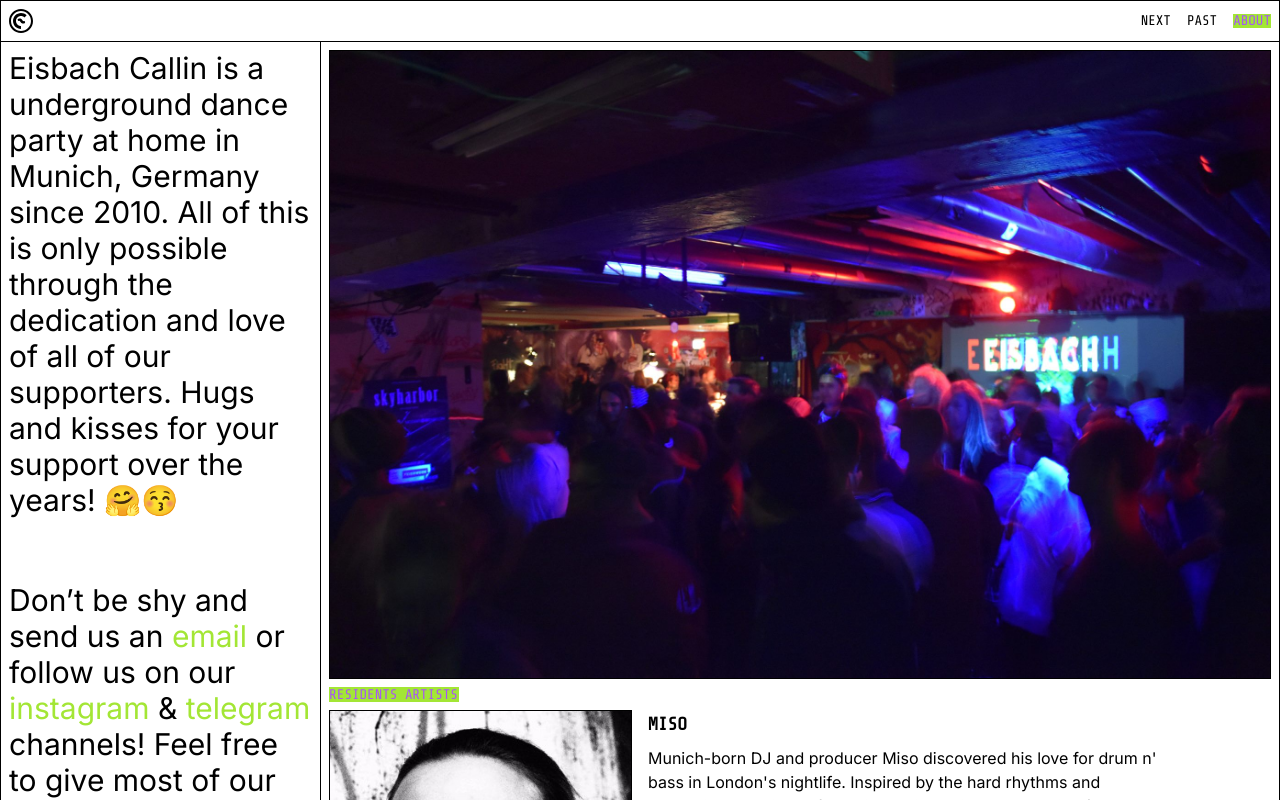
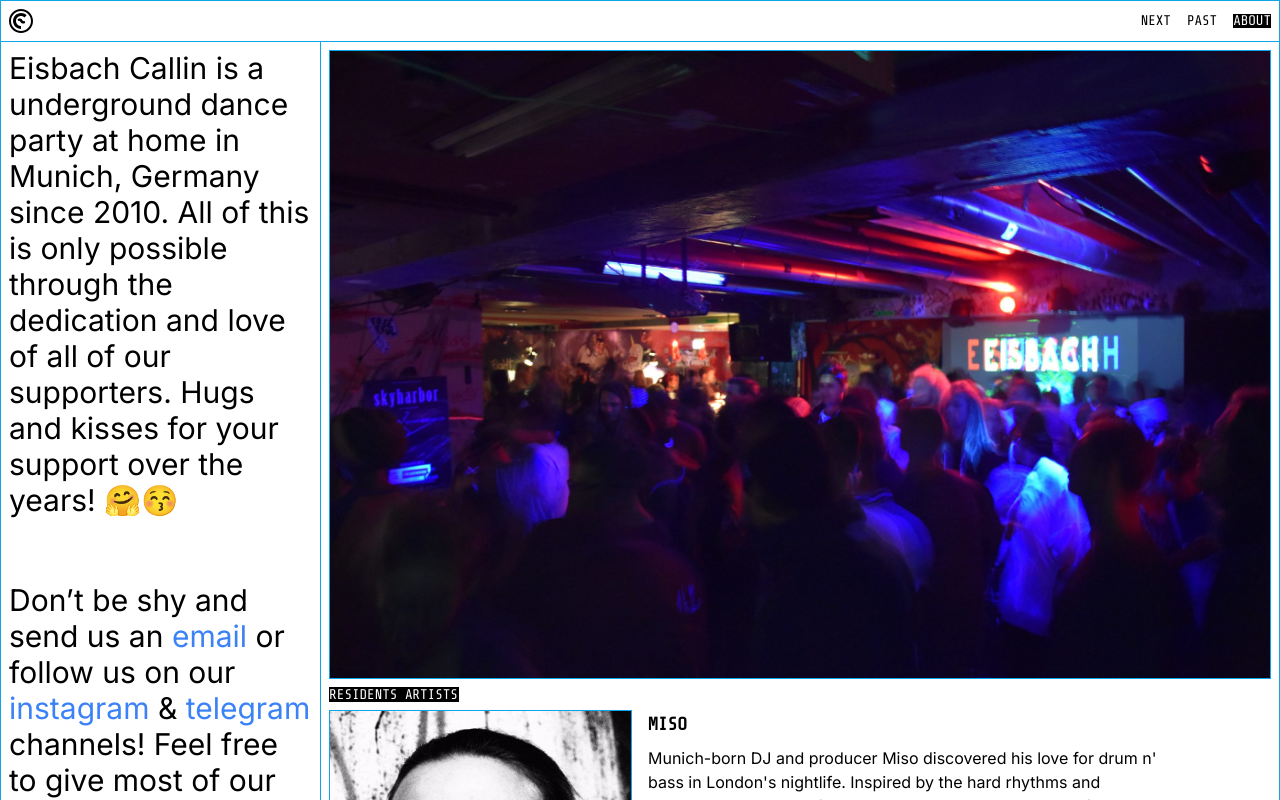
Before and after one commit to eisbachcallin/website, a Next.js app: page /about in a window 1280 px wide. Shown: the top 800 px of the page. Built offline with nearby package versions, Linux system fonts and the light colour scheme.

Commit message:
adjust global colors, increase contrast

```diff
--- a/src/app/globals.css
+++ b/src/app/globals.css
@@ -1,7 +1,3 @@
-@tailwind base;
-@tailwind components;
-@tailwind utilities;
-
 @tailwind base;
 @tailwind components;
 @tailwind utilities;
@@ -10,31 +6,38 @@
   :root {
     --color-black: 0 0 0;
     --color-white: 255 255 255;
+
+    --color-blue: 59 130 246;
+    --color-sky: 14 165 233;
+
+    --color-purple: 168 85 247;
+    --color-fuchsia: 217 70 239;
+
     --color-lime: 163 230 53;
-    --color-purple: 168 85 247;
+    --color-orange: 249 115 22;
   }
 
   [data-theme='light'] {
     --color-bg-default: rgba(var(--color-white));
     --color-bg-invert: rgba(var(--color-black));
-    --color-bg-accent: rgba(var(--color-lime));
+    --color-bg-accent: rgba(var(--color-orange));
 
-    --color-border-default: rgba(var(--color-black));
+    --color-border-default: rgba(var(--color-sky));
     --color-border-invert: rgba(var(--color-white));
-    --color-border-accent: rgba(var(--color-lime));
+    --color-border-accent: rgba(var(--color-blue));
 
-    --color-stroke-default: rgba(var(--color-black));
+    --color-stroke-default: rgba(var(--color-sky));
     --color-stroke-invert: rgba(var(--color-white));
-    --color-stroke-accent: rgba(var(--color-lime));
+    --color-stroke-accent: rgba(var(--color-blue));
 
     --color-fill-default: rgba(var(--color-black));
     --color-fill-invert: rgba(var(--color-white));
-    --color-fill-accent: rgba(var(--color-lime));
+    --color-fill-accent: rgba(var(--color-blue));
 
     --color-text-default: rgba(var(--color-black));
     --color-text-invert: rgba(var(--color-white));
-    --color-text-accent: rgba(var(--color-lime));
-    --color-text-onaccent: rgba(var(--color-purple));
+    --color-text-accent: rgba(var(--color-blue));
+    --color-text-onaccent: rgba(var(--color-sky));
   }
 
   [data-theme='dark'] {
@@ -42,11 +45,11 @@
     --color-bg-invert: rgba(var(--color-white));
     --color-bg-accent: rgba(var(--color-purple));
 
-    --color-border-default: rgba(var(--color-white));
+    --color-border-default: rgba(var(--color-fuchsia));
     --color-border-invert: rgba(var(--color-black));
     --color-border-accent: rgba(var(--color-purple));
 
-    --color-stroke-default: rgba(var(--color-white));
+    --color-stroke-default: rgba(var(--color-fuchsia));
     --color-stroke-invert: rgba(var(--color-black));
     --color-stroke-accent: rgba(var(--color-purple));
 
@@ -57,6 +60,6 @@
     --color-text-default: rgba(var(--color-white));
     --color-text-invert: rgba(var(--color-black));
     --color-text-accent: rgba(var(--color-purple));
-    --color-text-onaccent: rgba(var(--color-lime));
+    --color-text-onaccent: rgba(var(--color-fuchsia));
   }
 }
--- a/src/components/EventSection.tsx
+++ b/src/components/EventSection.tsx
@@ -10,7 +10,7 @@ const EventSection = ({ events, label }: EventSectionProps) => {
   return (
     <section className='flex h-auto flex-col gap-y-2 p-2'>
       <div className='flex'>
-        <h2 className='bg-accent p-[0.05rem] text-sm font-light uppercase leading-none text-onaccent'>
+        <h2 className='bg-invert p-[0.05rem] text-sm font-light uppercase leading-none text-invert'>
           {label}
         </h2>
       </div>
--- a/src/components/ResidentSection.tsx
+++ b/src/components/ResidentSection.tsx
@@ -10,7 +10,7 @@ const ResidentSection = ({ residents, label }: ResidentSectionProps) => {
   return (
     <section className='flex flex-col gap-y-2'>
       <div className='flex'>
-        <h2 className='bg-accent p-[0.05rem] text-sm font-light uppercase leading-none text-onaccent'>
+        <h2 className='bg-invert p-[0.05rem] text-sm font-light uppercase leading-none text-invert'>
           {label}
         </h2>
       </div>
--- a/src/components/layout/ModeSelect.tsx
+++ b/src/components/layout/ModeSelect.tsx
@@ -8,7 +8,7 @@ export function ModeSelect() {
   return (
     <button
       type='button'
-      className='inline-flex items-center justify-center bg-accent text-sm uppercase text-onaccent'
+      className='inline-flex items-center justify-center bg-invert text-sm uppercase text-invert'
       aria-label='Toggle color mode'
       onClick={() => setTheme(theme === 'light' ? 'dark' : 'light')}
     >
--- a/src/components/navigation/Header.tsx
+++ b/src/components/navigation/Header.tsx
@@ -18,7 +18,7 @@ const navigation = [
 const Header: React.FC<HeaderProps> = ({ className }) => {
   const currentRoute = usePathname()
   const linkStyle = 'text-sm font-light uppercase leading-none'
-  const activeStyle = linkStyle + ' text-onaccent bg-accent'
+  const activeStyle = linkStyle + ' text-invert bg-invert'
   const nonActiveStyle = linkStyle + ' text-default hover:text-accent'
   return (
     <header
```
